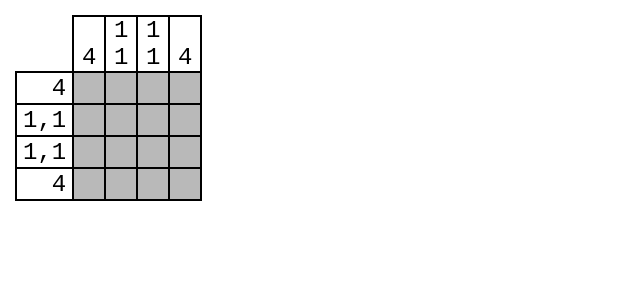
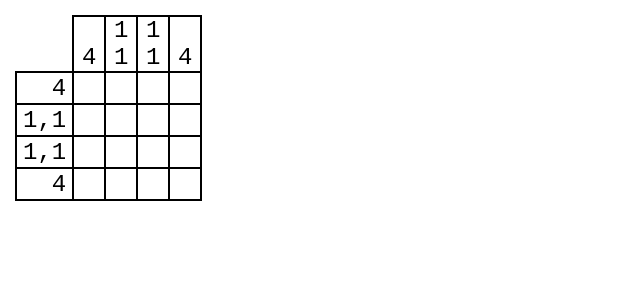
Before and after one commit to mike-shields-dev/nonograms, a React (Vite) app: page / in a window 1280 px wide. Shown: the top 300 px of the page, without its empty margins (0-640 px from the left). Built offline with nearby package versions, Linux system fonts and the light colour scheme.

Commit message:
style: Switch the cell state background colours

```diff
--- a/src/components/Cell/Cell.module.css
+++ b/src/components/Cell/Cell.module.css
@@ -4,7 +4,7 @@
 }
 
 .null {
-  background: #b9b9b9;
+  background: inherit;
 }
 
 .true {
@@ -12,5 +12,5 @@
 }
 
 .false {
-  background: #fff;
+  background: #aaa;
 }
```
